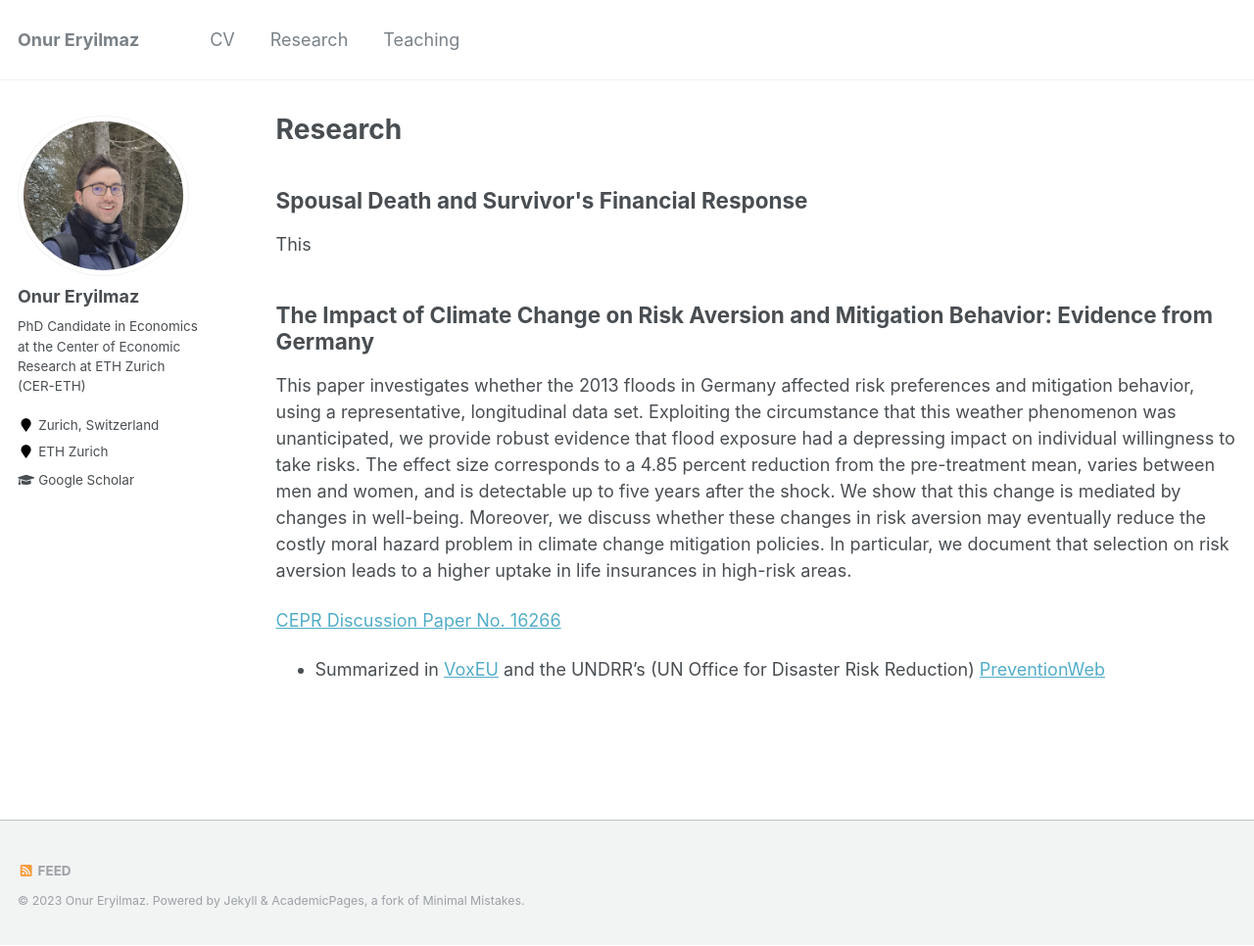
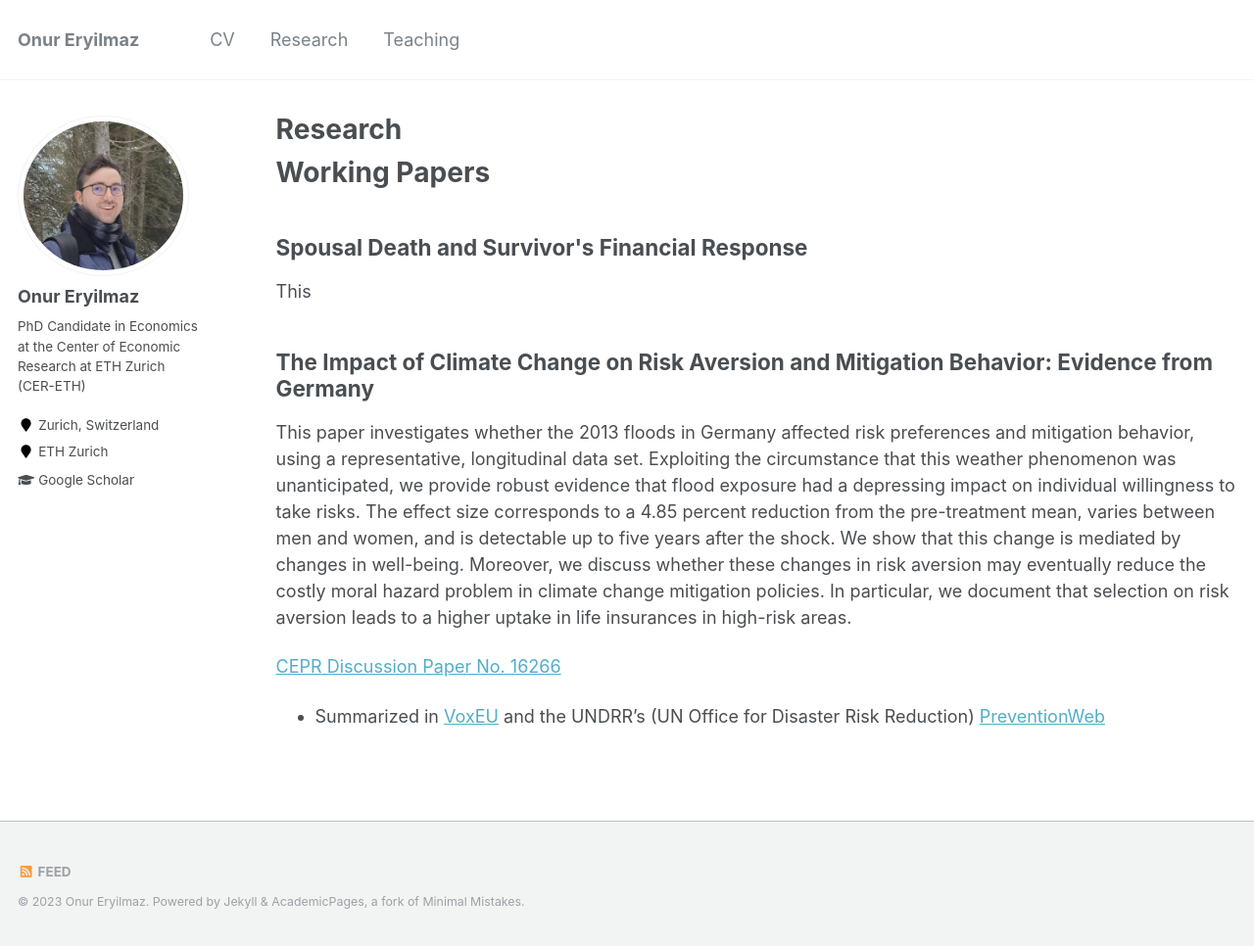
Before and after one commit to oeryilmaz/oeryilmaz.github.io, a Jekyll site: the page built from _pages/publications.md, in a window 1280 px wide and 966 px high. Shown: the whole window at 98% size. Built offline with Jekyll 4.4.1, drawn with Linux system fonts in a browser that asks for light colours.

Commit message:
Update publications.md
Added "# Working Papers"

```diff
--- a/_pages/publications.md
+++ b/_pages/publications.md
@@ -4,12 +4,13 @@ title: "Research"
 permalink: /publications/
 author_profile: true
 ---
-
 {% if author.googlescholar %}
   You can also find my articles on <u><a href="{{author.googlescholar}}">my Google Scholar profile</a>.</u>
 {% endif %}
 
 {% include base_path %}
+
+# Working Papers
 
 {% for post in site.publications reversed %}
   <div>
```
